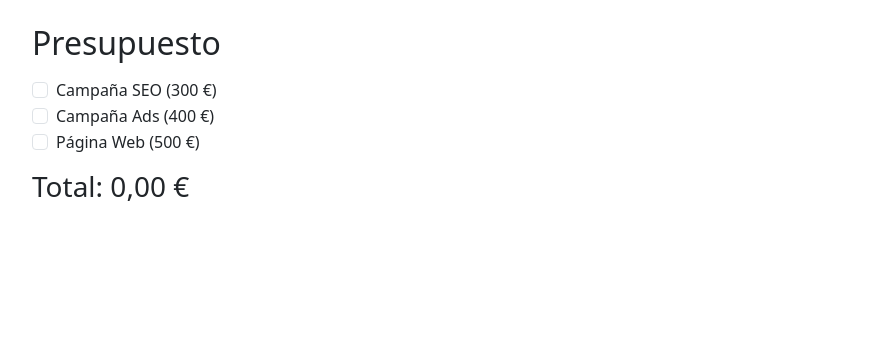
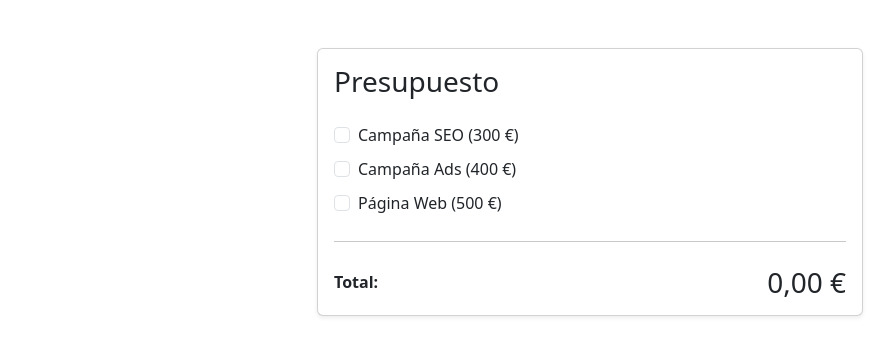
Before and after one commit to Arnau-66/-S6.-Pressupostos--Angular-, an Angular app: page / in a window 1280 px wide. Shown: the top 356 px of the page, without its empty margins (50-944 px from the left). Built offline with nearby package versions, Linux system fonts and the light colour scheme.

Commit message:
changes on bootstrap clases in home.html

```diff
--- a/src/app/components/home/home.html
+++ b/src/app/components/home/home.html
@@ -1,7 +1,12 @@
-<div class="container py-4">
-  <h2 class="mb-3">Presupuesto</h2>
+<div class="container py-5">
+  <div class="row justify-content-center">
+    <div class="col-12 col-md-8 col-lg-6">
 
-  <form [formGroup]="form" class="mb-3">
+      <div class="card shadow-sm">
+        <div class="card-body">
+          <h2 class="h3 mb-4">Presupuesto</h2>
+
+          <form [formGroup]="form" class="vstack gap-2">
             <div class="form-check">
               <input class="form-check-input" type="checkbox" id="seo" formControlName="seo">
               <label class="form-check-label" for="seo">Campaña SEO (300 €)</label>
@@ -18,5 +23,15 @@
             </div>
           </form>
 
-  <h3>Total: {{ total | currency:'EUR' }}</h3>
+          <hr class="my-4">
+
+          <div class="d-flex justify-content-between align-items-center">
+            <span class="fw-semibold">Total:</span>
+            <span class="display-6 fs-3">{{ total | currency:'EUR' }}</span>
           </div>
+        </div>
+      </div>
+
+    </div>
+  </div>
+</div>
```
Also changed, not shown: src/main.ts (line endings or trailing spaces). Lines whose indentation alone changed are shown as unchanged.
